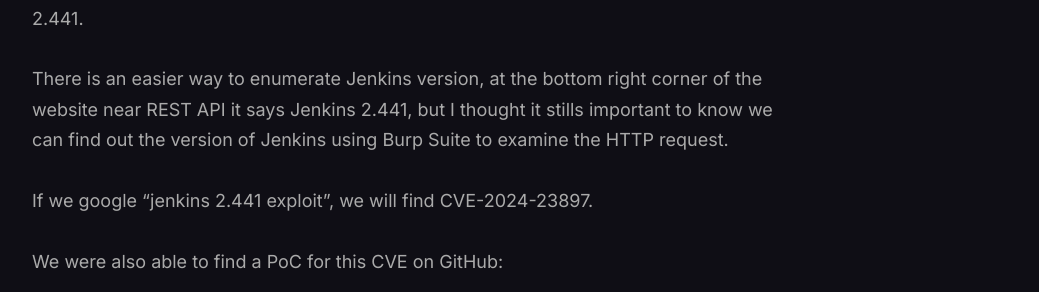
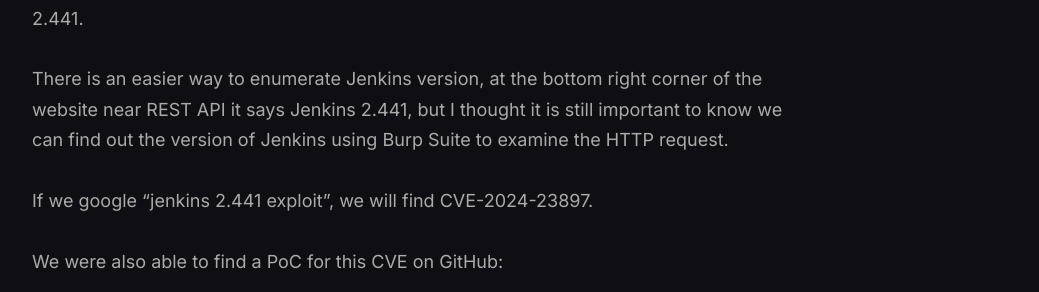
Before and after one commit to Vorkharium/vorkharium.github.io, a Jekyll site: the page built from _posts/2024-11-09-HTB-Builder-Write-up.md, in a window 1280 px wide and 900 px high, scrolled down 3930 px. Shown: the part 192-484 px from the top of the window, without its empty margins (228-1267 px from the left). Built offline with Jekyll 4.4.1, drawn with Linux system fonts in a browser that asks for light colours.

Commit message:
Update 2024-11-09-HTB-Builder-Write-up.md

```diff
--- a/_posts/2024-11-09-HTB-Builder-Write-up.md
+++ b/_posts/2024-11-09-HTB-Builder-Write-up.md
@@ -113,7 +113,7 @@
 
 Now we need to examine X-Jenkins. This will tell you that the version of Jenkins is the 2.441.
 
-There is an easier way to enumerate Jenkins version, at the bottom right corner of the website near REST API it says Jenkins 2.441, but I thought it stills important to know we can find out the version of Jenkins using Burp Suite to examine the HTTP request.
+There is an easier way to enumerate Jenkins version, at the bottom right corner of the website near REST API it says Jenkins 2.441, but I thought it is still important to know we can find out the version of Jenkins using Burp Suite to examine the HTTP request.
 
 If we google "jenkins 2.441 exploit", we will find CVE-2024-23897.
 
```
